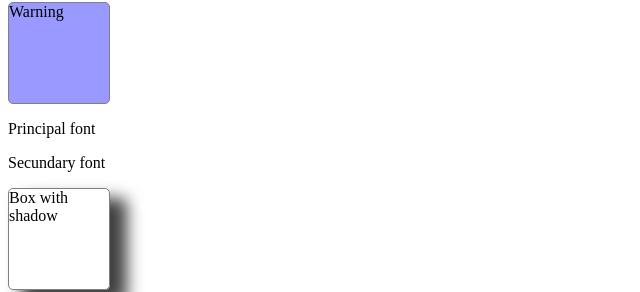
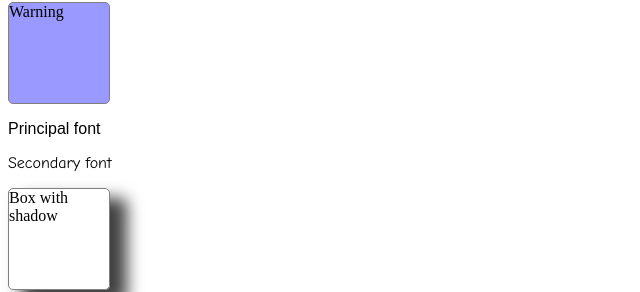
Before and after one commit to aliciafdezrov/lemoncode_layout_module, a website built with Parcel: page exercise_2_sass/index.html in a window 1280 px wide. Shown: the part 230-522 px from the top of the page, 0-640 px from the left. Built offline with nearby package versions, Linux system fonts and the light colour scheme.

Commit message:
Added variables for principal and secondary fonts

```diff
--- a/exercise_2_sass/index.html
+++ b/exercise_2_sass/index.html
@@ -8,8 +8,8 @@
 <div class="base-box">Base</div>
 <div class="important-box">Important</div>
 <div class="warning-box">Warning</div>
-<p>Principal font</p>
-<p>Secundary font</p>
+<p class="principal">Principal font</p>
+<p class="secondary">Secondary font</p>
 <div class="box-with-shadow">Box with shadow</div>
 </body>
 </html>
--- a/exercise_2_sass/sass/_themeA.scss
+++ b/exercise_2_sass/sass/_themeA.scss
@@ -1,3 +1,5 @@
 $baseColor: red;
 $borderRadius: 1px;
 $boxShadowWidth: -15px;
+$principalFont: 'Times New Roman';
+$secondaryFont: 'Impress';
--- a/exercise_2_sass/sass/_themeB.scss
+++ b/exercise_2_sass/sass/_themeB.scss
@@ -1,3 +1,5 @@
 $baseColor: blue;
 $borderRadius: 5px;
 $boxShadowWidth: 15px;
+$principalFont: "Arial";
+$secondaryFont: "Comic Sans MS";
--- a/exercise_2_sass/sass/main.scss
+++ b/exercise_2_sass/sass/main.scss
@@ -34,3 +34,11 @@ body {
   @extend .box;
   box-shadow: $boxShadowWidth 12px 16px 2px rgba(0,0,0,0.75);
 }
+
+.principal {
+  font-family: $principalFont;
+}
+
+.secondary {
+  font-family: $secondaryFont;
+}
```
